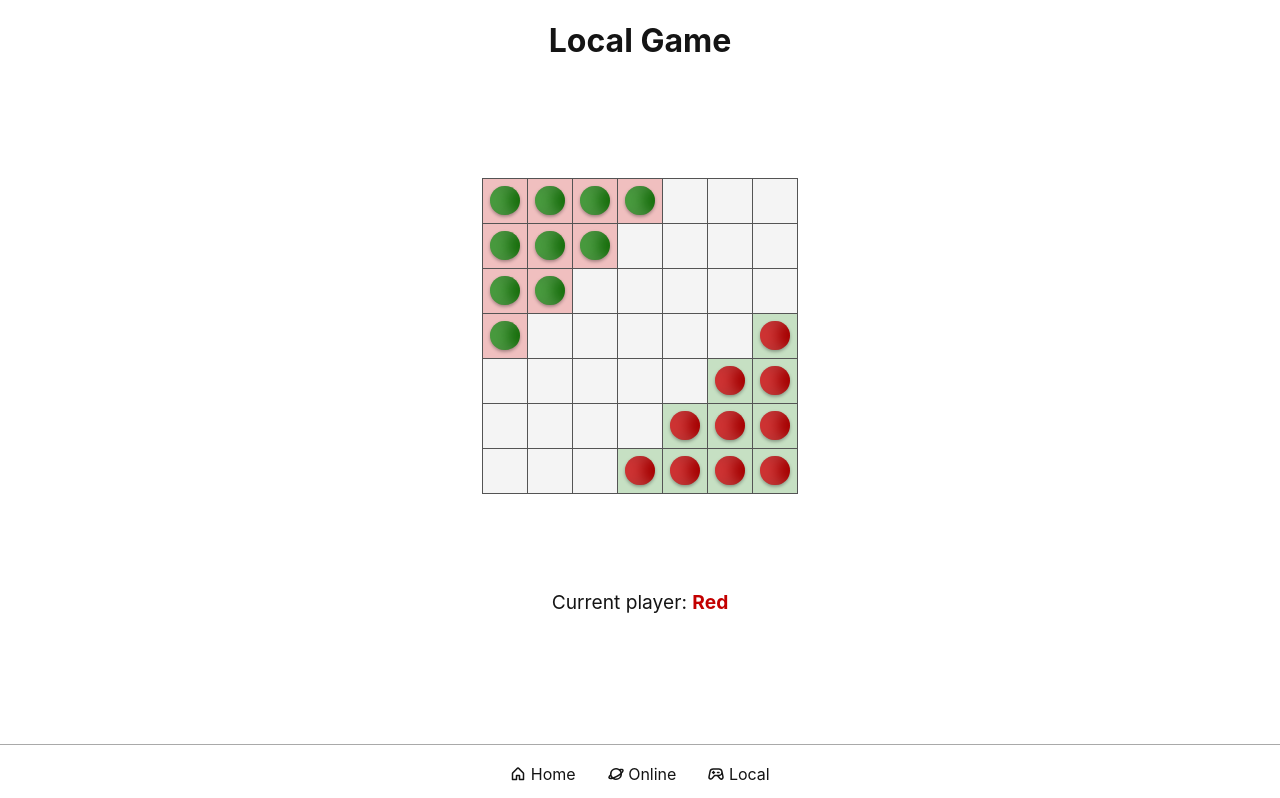
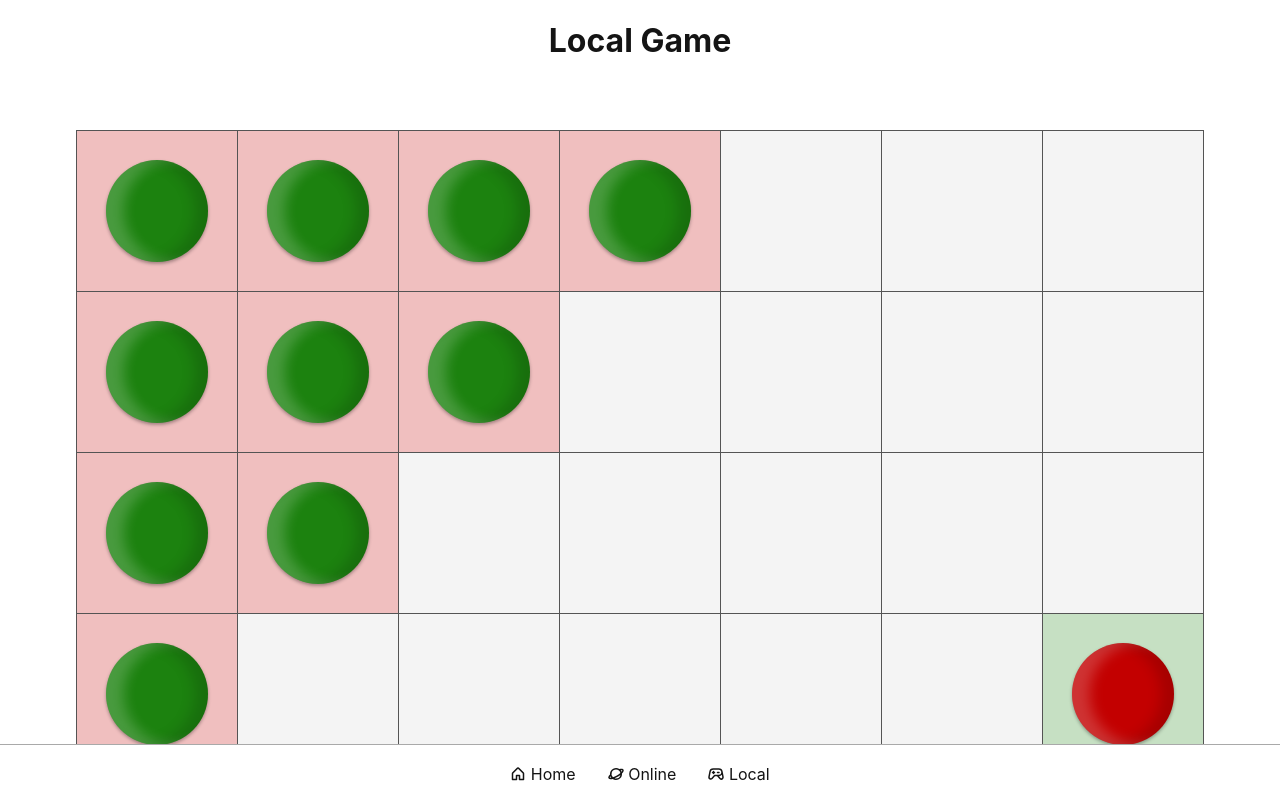
Before and after one commit to marmelab/chinese-checkers, a React (Vite) app in the folder web/: page /app/game/local in a window 1280 px wide. Shown: the top 798 px of the page. Built offline with nearby package versions, Linux system fonts and the light colour scheme.

Commit message:
Bigger board, smaller spacing around the board.

```diff
--- a/web/app/src/ui/board/GameBoard.css
+++ b/web/app/src/ui/board/GameBoard.css
@@ -26,8 +26,8 @@ table.game-board
 		button
 		{
 			margin: auto;
-			width: 2.5em;
-			height: 2.5em;
+			width: 12.5vw;
+			height: 12.5vw;
 			padding: 0;
 			border-radius: 0;
 
--- a/web/app/src/ui/board/Pawn.css
+++ b/web/app/src/ui/board/Pawn.css
@@ -3,9 +3,9 @@
 	display: block;
 
 	margin: auto;
-	width: 1.66em;
-	height: 1.66em;
-	border-radius: 1.66em;
+	width: 8vw;
+	height: 8vw;
+	border-radius: 8vw;
 	box-sizing: border-box;
 
 	background: var(--board-border);
--- a/web/app/src/ui/views/GameView.css
+++ b/web/app/src/ui/views/GameView.css
@@ -13,10 +13,10 @@ main.game
 	align-items: center;
 	justify-content: flex-start;
 
-	margin-top: 6em;
+	margin-top: 3em;
 
 	.player-turn
 	{
-		margin: 5em auto 0;
+		margin: 2.5em auto 0;
 	}
 }
```
